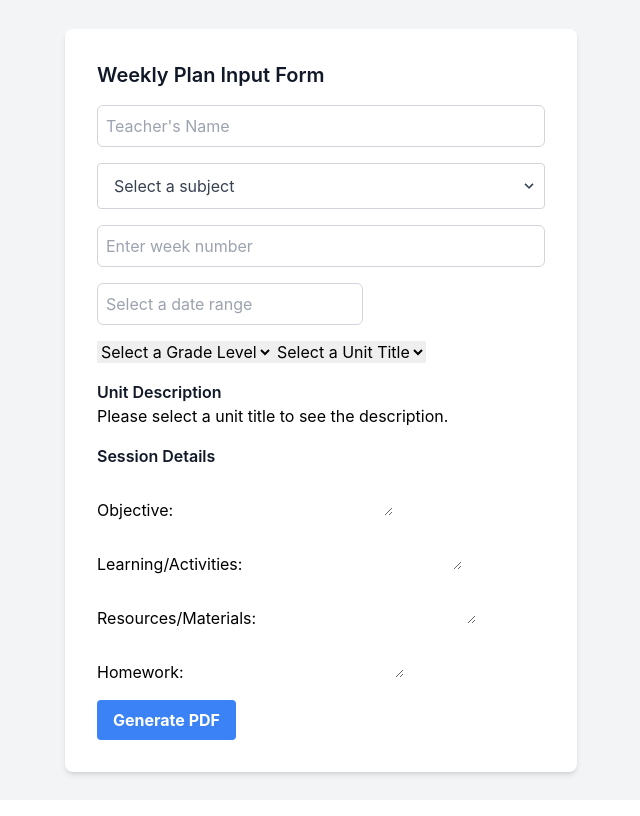
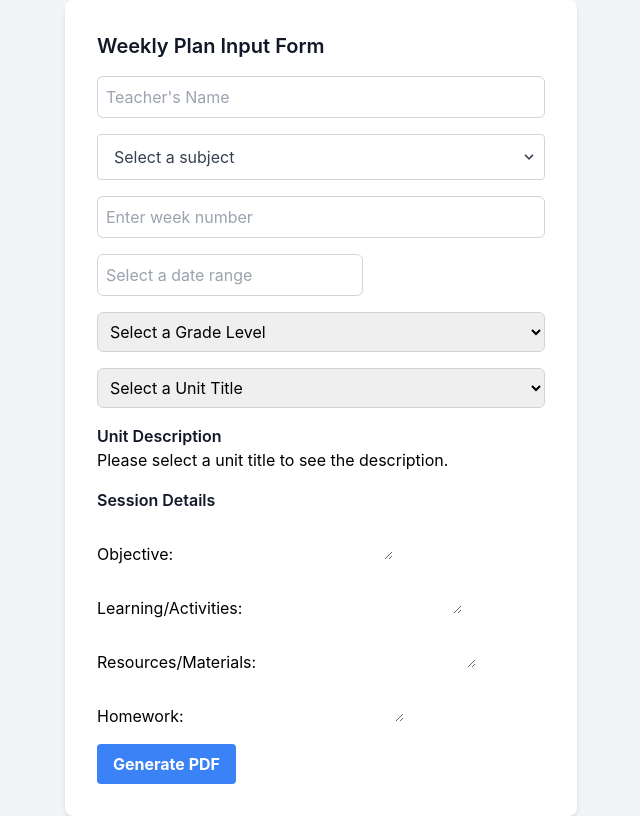
Before and after one commit to stingotho/react-weekly-plan-kbs, a React (Create React App) app: page / in a window 1280 px wide. Shown: the whole page, without its empty margins (319-959 px from the left). Built offline with nearby package versions, Linux system fonts and the light colour scheme.

Commit message:
styling of grade level and unit title selector

```diff
--- a/src/components/GradeLevelSelector.js
+++ b/src/components/GradeLevelSelector.js
@@ -10,7 +10,11 @@
   ];
 
   return (
-    <select value={value} onChange={onChange}>
+    <select
+      className="w-full p-2 border border-gray-300 rounded-md focus:outline-none focus:ring-2 focus:ring-blue-500"
+      value={value}
+      onChange={onChange}
+    >
       <option value="">Select a Grade Level</option>
       {gradeLevels.map((grade) => (
         <option key={grade.value} value={grade.value}>
--- a/src/components/UnitTitleSelector.js
+++ b/src/components/UnitTitleSelector.js
@@ -21,7 +21,11 @@
       : [];
 
   return (
-    <select value={value} onChange={onChange}>
+    <select
+      className="w-full p-2 border border-gray-300 rounded-md focus:outline-none focus:ring-2 focus:ring-blue-500"
+      value={value}
+      onChange={onChange}
+    >
       <option value="">Select a Unit Title</option>
       {unitTitles.map((title, index) => (
         <option key={index} value={title}>
```
